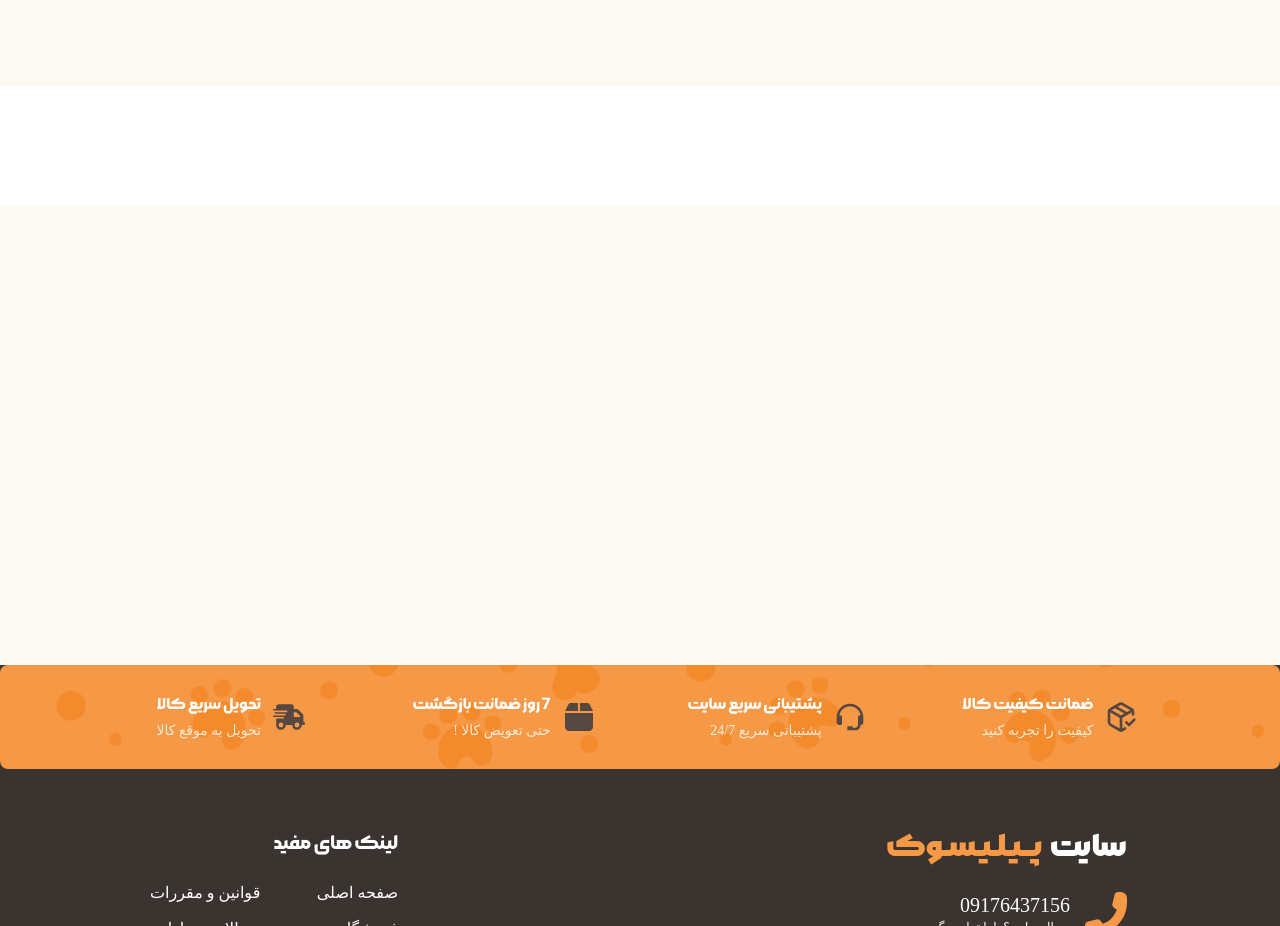
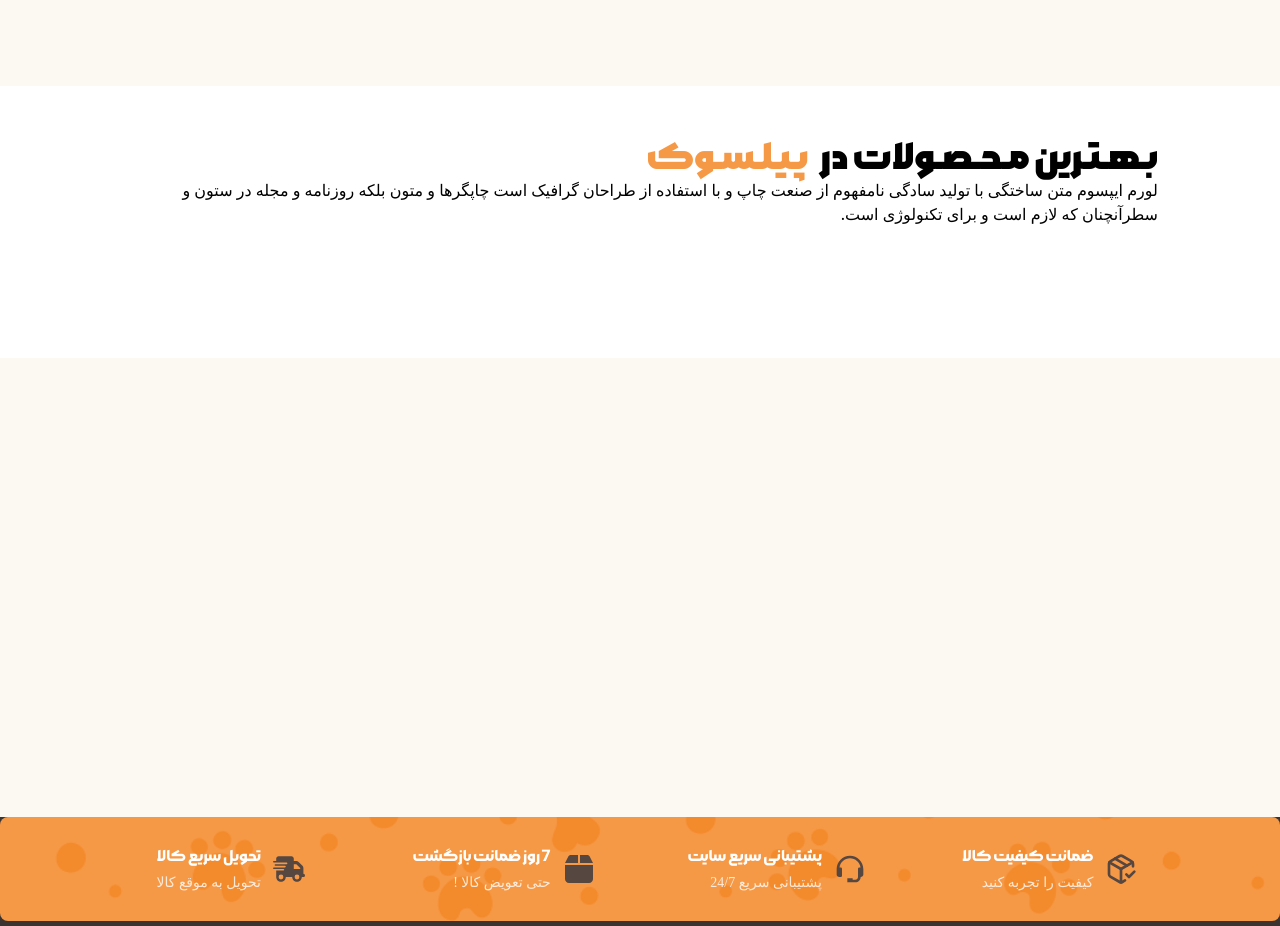
Before and after one commit to HoseinParvaresh/pet-shop, a Next.js app: page / in a window 1280 px wide. Shown: the part 4000-4926 px from the top of the page. Built offline with nearby package versions, Linux system fonts and the light colour scheme; a web font is replaced by a local one.

Commit message:
create introducing product

```diff
--- /dev/null
+++ b/src/components/templates/Home/IntroducingProducts/IntroducingProducts.js
@@ -0,0 +1,15 @@
+export default function IntroducingProducts() {
+    return (
+        <div className="container my-10 shadow-primary">
+            <div className="p-3 flex justify-between items-center">
+            <div>
+                <p className="font-MorabbaHeavy text-4xl">بـهـتـرین مـحـصـولات در <span className="text-primary mr-2">پـیـلـسـوک</span></p>
+                <p>لورم ایپسوم متن ساختگی با تولید سادگی نامفهوم از صنعت چاپ و با استفاده از طراحان گرافیک است چاپگرها و متون بلکه روزنامه و مجله در ستون و سطرآنچنان که لازم است و برای تکنولوژی است.</p>
+            </div>
+            <div className="relative">
+                <img className="absolute" src="/images/cat-bg.jpg" alt="cat-bg" />
+            </div>
+        </div>
+        </div>
+    );
+}
--- a/src/pages/_app.js
+++ b/src/pages/_app.js
@@ -35,21 +35,23 @@ export default function App({ Component, pageProps }) {
     AOS.init();
   }, [])
 
-  useEffect(() => {
-    const localStorageData = JSON.parse(localStorage.getItem("user"))
-    if (localStorageData) {
-      apiRequests.get("/users/profile/", {
-        headers: {
-          Authorization: `Bearer ${localStorageData.token}`
-        }
-      }).then(res => {
-        console.log("app.js =>", res);
-        setToken(localStorageData.token)
-        setIsLoggedIn(true)
-        setUserInfos(res.data.data)
-      })
-    }
-  }, [login])
+  // useEffect(() => {
+  //   const localStorageData = JSON.parse(localStorage.getItem("user"))
+  //   if (localStorageData) {
+  //     console.log(localStorageData.token);
+
+  //     apiRequests.get("/users/profile/", {
+  //       headers: {
+  //         Authorization: `Bearer ${localStorageData.token}`
+  //       }
+  //     }).then(res => {
+  //       console.log("app.js =>", res);
+  //       setToken(localStorageData.token)
+  //       setIsLoggedIn(true)
+  //       setUserInfos(res.data.data)
+  //     })
+  //   }
+  // }, [login])
 
   return (
     <AuthContext.Provider value={{
--- a/src/pages/index.js
+++ b/src/pages/index.js
@@ -5,6 +5,7 @@ import TrustUs from "@/components/templates/Home/TrustUs/TrustUs";
 import CustomerComments from "@/components/templates/Home/CustomerComments/CustomerComments";
 import LastArticles from "@/components/templates/Home/LastArticles/LastArticles";
 import JoinNewsletter from "@/components/templates/Home/JoinNewsletter/JoinNewsletter";
+import IntroducingProducts from "@/components/templates/Home/IntroducingProducts/IntroducingProducts";
 
 export default function Home() {
 
@@ -16,6 +17,7 @@ export default function Home() {
         <TrustUs/>
         <CustomerComments/>
         <LastArticles/>
+        <IntroducingProducts/>
         <JoinNewsletter/>
       </>
   );
--- a/src/styles/globals.css
+++ b/src/styles/globals.css
@@ -38,6 +38,7 @@
   --color-dark-secondary: #616161;
   --color-footer: #3a3330;
 
+  --shadow-primary : "0px 4px 40px -10px"
   --font-dana: "Dana";
   --font-danaBold: "Dana Bold";
   --font-Morabba: "Morabba";
```
Also changed, not shown: public/images/cat-bg.jpg (added).
